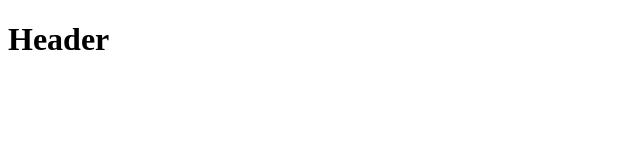
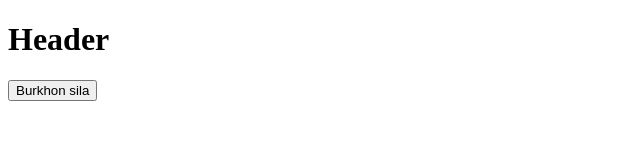
Before and after one commit to Burkhon222/team, a plain HTML site: page index.html in a window 1280 px wide. Shown: the whole page, without its empty margins (0-640 px from the left). Drawn offline with Linux system fonts and the light colour scheme.

Commit message:
Burkhonga

```diff
--- a/index.html
+++ b/index.html
@@ -12,5 +12,13 @@
         <h1>Header</h1>
     </header>
 
+
+
+<button style="display: flex; justify-content: center; align-items: center;">Burkhon sila</button>
+
+
+
+
+
 </body>
 </html>
```
